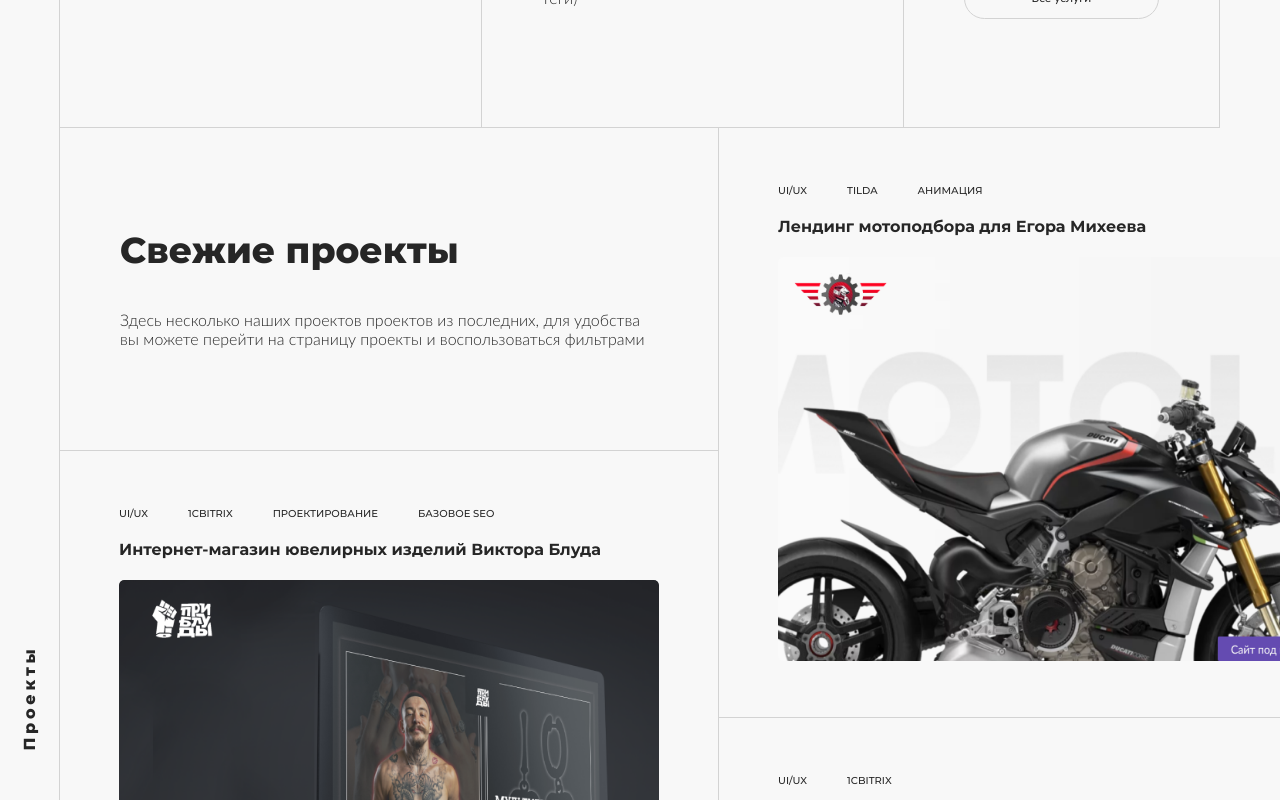
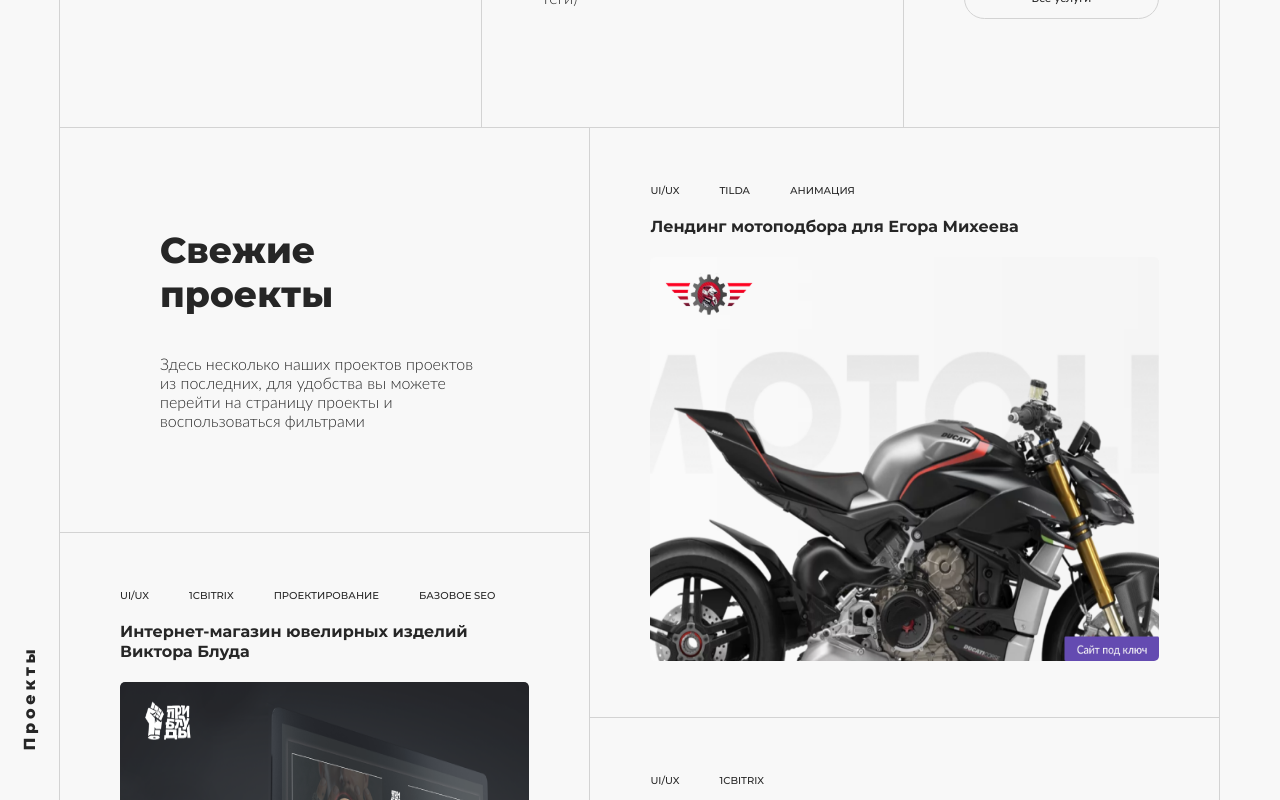
Before and after one commit to Mary-fox/VH-Project-site, a React (Create React App) app: page /#/ in a window 1280 px wide. Shown: the part 2260-3060 px from the top of the page. Built offline with nearby package versions, Linux system fonts and the light colour scheme.

Commit message:
feat: add ProjectTitleBlock

```diff
--- a/src/components/Card/Card.scss
+++ b/src/components/Card/Card.scss
@@ -51,43 +51,14 @@
 @media (max-width: 1919px) {
 
     .project-card {
-    display: flex;
-    flex-direction: column;
         gap: 20px;
-    padding: 57px 59px;
-    border-bottom: $border;
-    font-family: 'Montserrat';
-    color: $black;
+        padding: 57px 60px;
         max-height: 590px;
 
-        &__image {
-            display: flex;
-            justify-content: center;
-            align-items: center;
-        }
             &__image img {
-            max-width: 540px;
-            max-height: 404px;
+                width: 540px;
+                height: 404px;
                 border-radius: 5px;
-        }
-        &__title {
-            font-style: normal;
-            font-weight: 700;
-            font-size: 16px;
-            line-height: 20px;
-
-        }
-        &__items {
-            display: flex;
-            gap: 40px;
-        }
-        &__items li {
-            font-weight: 500;
-            font-size: 10px;
-            line-height: 12px;
-            display: flex;
-            align-items: center;
-            text-transform: uppercase;
             }
         }
 }
--- a/src/components/Projects/Projects.jsx
+++ b/src/components/Projects/Projects.jsx
@@ -1,6 +1,7 @@
 import Card from '../Card/Card';
 import './Projects.scss';
 import { HashLink as Link } from 'react-router-hash-link';
+import ProjectTitleBlock from '../ProjectsTitleBlock/ProjectsTitleBlock';
 
 function Projects(props) {
     return (
@@ -10,10 +11,9 @@ function Projects(props) {
         </div>
         <div className='projects__container'>
             <div className='projects__left-block'>
-                <div className='projects__main'>
-                    <h3 className='projects__title'>Свежие проекты</h3>
-                    <p className='projects__text'>Здесь несколько наших проектов проектов из последних, для удобства вы можете перейти на страницу проекты и воспользоваться фильтрами</p>
-                </div>
+                <ProjectTitleBlock
+                    title="Свежие проекты"
+                    text="Здесь несколько наших проектов проектов из последних, для удобства вы можете перейти на страницу проекты и воспользоваться фильтрами"/>
                 <Card
                     item={<>
                         <li>UI/UX</li>
--- a/src/components/Projects/Projects.scss
+++ b/src/components/Projects/Projects.scss
@@ -19,24 +19,24 @@
             position: absolute;
             top: 560px;
         }
-        &__main{
-            padding: 100px 100px;
-            border-bottom: $border;
-        }
-        &__title {
-            font-weight: 800;
-            font-size: 36px;
-            line-height: 44px;
-            padding-bottom: 40px;
-        }
-        &__text {
-            font-family: 'Lato';
-            font-style: normal;
-            font-weight: 300;
-            font-size: 16px;
-            line-height: 19px;
-            max-width: 685px;
-        }
+        // &__main{
+        //     padding: 100px 100px;
+        //     border-bottom: $border;
+        // }
+        // &__title {
+        //     font-weight: 800;
+        //     font-size: 36px;
+        //     line-height: 44px;
+        //     padding-bottom: 40px;
+        // }
+        // &__text {
+        //     font-family: 'Lato';
+        //     font-style: normal;
+        //     font-weight: 300;
+        //     font-size: 16px;
+        //     line-height: 19px;
+        //     max-width: 685px;
+        // }
         &__container {
             display: flex;
             border-right: 1px solid $grey;
--- /dev/null
+++ b/src/components/ProjectsTitleBlock/ProjectsTitleBlock.jsx
@@ -0,0 +1,13 @@
+import './ProjectsTitleBlock.scss';
+
+function ProjectTitleBlock(props) {
+    return (
+        <div className='projects__main'>
+            <h3 className='projects__title'>{props.title}</h3>
+            <p className='projects__text'>{props.text}</p>
+        </div>
+
+    );
+  }
+
+  export default ProjectTitleBlock;
--- /dev/null
+++ b/src/components/ProjectsTitleBlock/ProjectsTitleBlock.scss
@@ -0,0 +1,27 @@
+@import "./src/assets/styles/colors";
+@import "./src/assets/styles/vars";
+
+
+
+.projects {
+    font-family: 'Montserrat';
+    color: $black;
+        &__main{
+            padding: 100px 100px;
+            border-bottom: $border;
+        }
+        &__title {
+            font-weight: 800;
+            font-size: 36px;
+            line-height: 44px;
+            padding-bottom: 40px;
+        }
+        &__text {
+            font-family: 'Lato';
+            font-style: normal;
+            font-weight: 300;
+            font-size: 16px;
+            line-height: 19px;
+            max-width: 685px;
+        }
+    }
```
Lines whose indentation alone changed are shown as unchanged.
